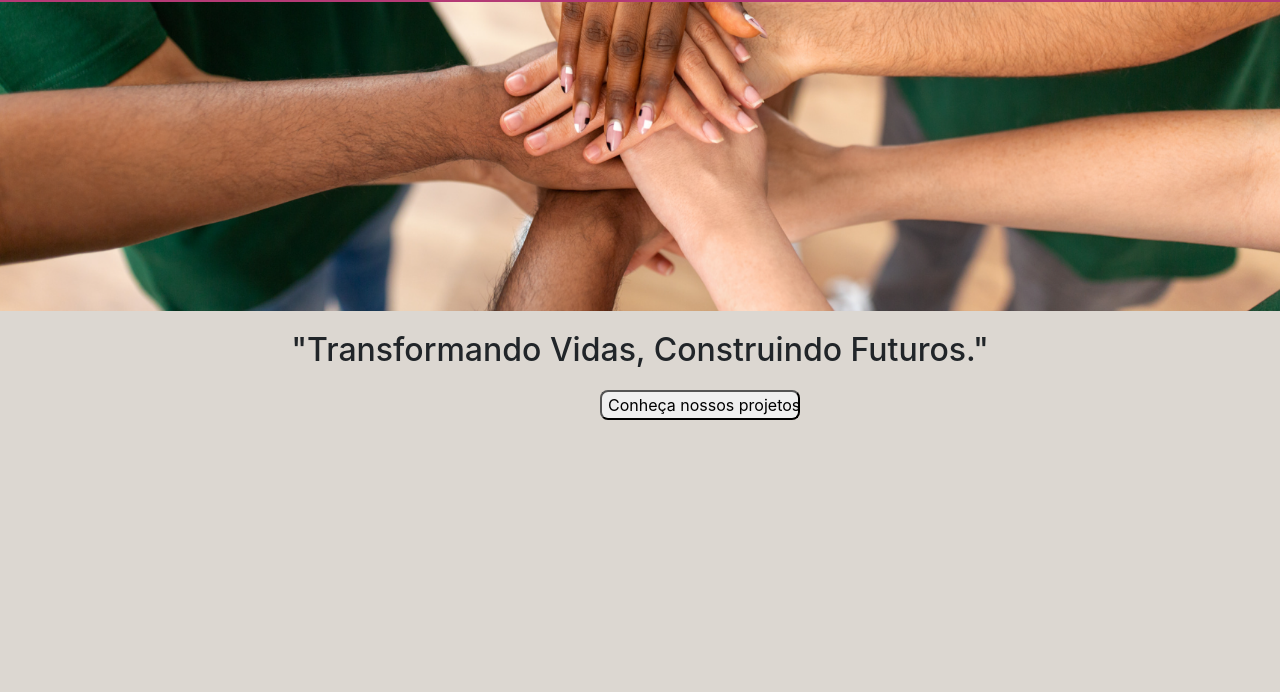
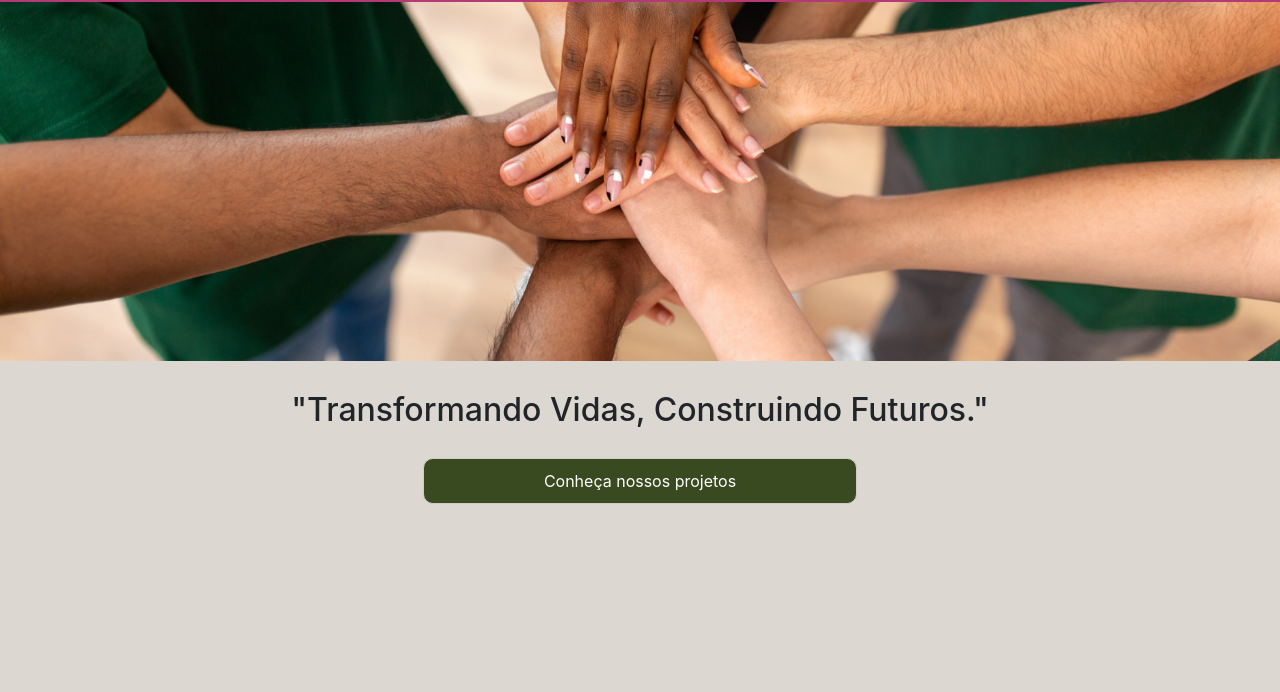
Before and after one commit to FabioCantuario/Proz_Equipe5, a plain HTML site: page index.html in a window 1280 px wide. Shown: the part 108-800 px from the top of the page. Drawn offline with nearby package versions, Linux system fonts and the light colour scheme.

Commit message:
Ajuste da imagem do topo da página home e estilização do botão de ação

```diff
--- a/index.html
+++ b/index.html
@@ -45,14 +45,18 @@
             </nav>
         </div>
     </header>
+
     <main>
         <div class="conteudo">
-            <img id="img-topo-home" class="img-topo-home" src="./img/img-topo-home.png" alt="imagem do topo da página home">
-            <h2 class="frase-slogan">"Transformando Vidas, Construindo Futuros."</h2>
+            <div class="image-container">
+                <img id="img-topo" class="img-topo-home" src="./img/img-topo-home.png" alt="imagem do topo da página home">
+            </div>
 
-            <div class="input">
-                <input type="submit" value="Conheça nossos projetos">
+            <div class="frase-container">
+                <h2 class="frase-slogan">"Transformando Vidas, Construindo Futuros."</h2>
+                <input class="botao" type="submit" value="Conheça nossos projetos">
             </div>
+
         </div>
     </main>
 
--- a/style/cabecalho_rodape.css
+++ b/style/cabecalho_rodape.css
@@ -74,10 +74,16 @@
     justify-content:space-between;
 }*/
 
-.content-grids{
+.logo img {
+    width: 80%;
+    margin-left: 50px;
+    margin-top: 150px;
+}
+
+.content-grids {
     background-color: #B43A75;
     width:auto;
-    margin:auto;
+    margin-top: 1000px;
     display:flex;
 }
 .content-grids .colUm{
@@ -123,7 +129,7 @@ h5 {
 }
 
 h6 {
-    color: #ff3946;
+    color: #B43A75;
     /*text-transform: uppercase;*/
     text-align: center;
     /*font-weight: bold;*/
--- a/style/index.css
+++ b/style/index.css
@@ -3,28 +3,36 @@ body {
 
 }
 
-.img-topo-home {
-    display: block;
-    margin: -200px auto;
-    padding: -110px;
-    width: 100%;
+.image-container {
+    margin-top: -150px;
+    display: flex;
+    justify-content: center;
+    align-items: center;
 }
 
-.frase-slogan {
-    margin-top: 220px;
+.img-topo-home {
+    max-width: 100%;
+    height: auto;
+    min-width: 50%;
+
+}
+
+.frase-container {
+    margin-top: 30px;
     text-align: center;
 }
 
-.input {
+.botao {
+    padding: 10px 120px;
+    font-size: 16px;
     align-items: center;
     align-content: center;
-    margin-left: 600px;
     margin-top: 20px;
-}
-
-input {
-    width: 200px;
-    border-radius: 8px;
+    color: #fff;
+    cursor: pointer;
+    background-color: #394A20;
+    border-radius: 10px;
+    border: 1px solid #ccc;;
 }
 
 .dropdown-menu {
```
